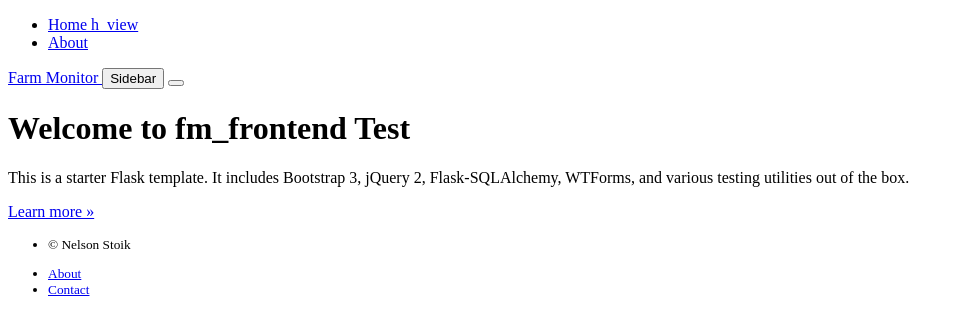
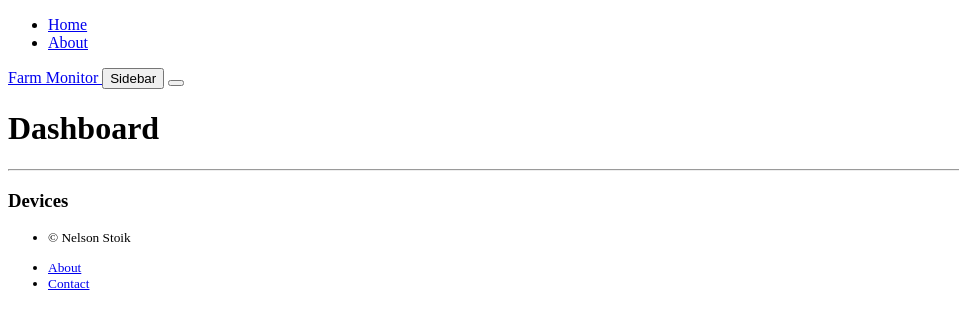
Before and after one commit to nstoik/fm_frontend, a Flask app: template fm_frontend/templates/public/home.html in a window 1280 px wide. Shown: the top 335 px of the page, without its empty margins (0-959 px from the left). Run offline with Flask 2, Linux system fonts and the light colour scheme; the template is opened without the code that fills it, so the values that code supplies are empty; parts of the project's set-up code (start-up, migrations or seed data) failed here and were passed over.

Commit message:
Upadated dependencies

```diff
--- a/assets/js/index.js
+++ b/assets/js/index.js
@@ -1,5 +1,9 @@
 import Vue from 'vue'
+import BootstrapVue from 'bootstrap-vue'
 import App from './App'
+
+import 'bootstrap/dist/css/bootstrap.css'
+import 'bootstrap-vue/dist/bootstrap-vue.css'
 
 Vue.config.productionTip = false
 
--- a/fm_frontend/extensions.py
+++ b/fm_frontend/extensions.py
@@ -1,5 +1,9 @@
 # -*- coding: utf-8 -*-
-"""Extensions module. Each extension is initialized in the app factory located in app.py."""
+"""Extensions module.
+
+Each extension is initialized in the app factory located
+in app.py.
+"""
 from flask_caching import Cache
 from flask_debugtoolbar import DebugToolbarExtension
 from flask_login import LoginManager
--- a/fm_frontend/templates/layout.html
+++ b/fm_frontend/templates/layout.html
@@ -28,7 +28,7 @@
         <div id="content">
             <!-- Page Content  -->
             <header>{% block header %}{% endblock %}</header>
-            <div class="{% block content_class %}container{% endblock content_class %}">
+            <div class="{% block content_class %}container-fluid{% endblock content_class %}">
                 <div role="main">
                     {% with messages = get_flashed_messages(with_categories=true) %}
                         {% if messages %}
--- a/fm_frontend/templates/nav.html
+++ b/fm_frontend/templates/nav.html
@@ -2,7 +2,7 @@
 <nav class="navbar navbar-dark bg-dark" id="sidebar">
     <ul class="navbar-nav mr-auto mt-auto">
         <li class="nav-item {% if request.endpoint.endswith('public.home') %}active{% endif %}">
-            <a class="nav-link" href="{{ url_for('public.home') }}">Home {{ request.endpoint }}</a>
+            <a class="nav-link" href="{{ url_for('public.home') }}">Home</a>
         </li>
         <li class="nav-item {% if request.endpoint.endswith('public.about') %}active{% endif %}">
             <a class="nav-link" href="{{ url_for('public.about') }}">About</a>
--- a/fm_frontend/templates/public/about.html
+++ b/fm_frontend/templates/public/about.html
@@ -5,7 +5,6 @@
 <div class="container">
     <h1>About</h1>
     <div class="row">
-      <p>This template was created by <a href="http://github.com/sloria/">Steven Loria</a> for use with the <a href="http://github.com/audreyr/cookiecutter/">cookiecutter</a> package by <a href="http://github.com/audreyr/">Audrey Roy</a>.</p>
     </div>
 
     <div id="app"></div>
--- a/fm_frontend/templates/public/home.html
+++ b/fm_frontend/templates/public/home.html
@@ -4,14 +4,19 @@
 <!-- Main jumbotron for a primary marketing message or call to action -->
 <div class="jumbotron my-2">
 
-  <h1>Welcome to fm_frontend Test</h1>
+  <h1>Dashboard</h1>
 
-  <p>This is a starter Flask template. It includes Bootstrap 3, jQuery 2, Flask-SQLAlchemy, WTForms, and various testing utilities out of the box.</p>
-  <p><a href="https://github.com/sloria/cookiecutter-flask" class="btn btn-primary btn-large">Learn more &raquo;</a></p>
 </div><!-- /.jumbotron -->
 
 <div class="body-content">
   <div class="row">
+      <div class="col-lg-12">
+        <hr>
+        <h3>Devices</h3>
+      </div>
+      <div class="row">
+
+      </div>
   </div><!-- /.row -->
 </div>
 {% endblock %}
--- a/package.json
+++ b/package.json
@@ -26,11 +26,12 @@
   "dependencies": {
     "axios": "^0.18.0",
     "bootstrap": "^4.1.1",
+    "bootstrap-vue": "^2.0.0-rc.20",
     "font-awesome": "^4.7.0",
     "jquery": "^3.3.1",
     "malihu-custom-scrollbar-plugin": "^3.1.5",
     "popper.js": "^1.14.3",
-    "vue": "^2.5.16"
+    "vue": "^2.6.10"
   },
   "devDependencies": {
     "babel-core": "^6.25.0",
@@ -39,7 +40,7 @@
     "babel-plugin-transform-object-rest-spread": "^6.26.0",
     "babel-preset-env": "^1.7.0",
     "concurrently": "^3.5.0",
-    "css-loader": "^0.28.4",
+    "css-loader": "^2.1.1",
     "eslint": "^4.19.0",
     "eslint-config-airbnb-base": "^12.1.0",
     "eslint-plugin-import": "^2.3.0",
```
Also changed, not shown: package-lock.json, 2 other files.
